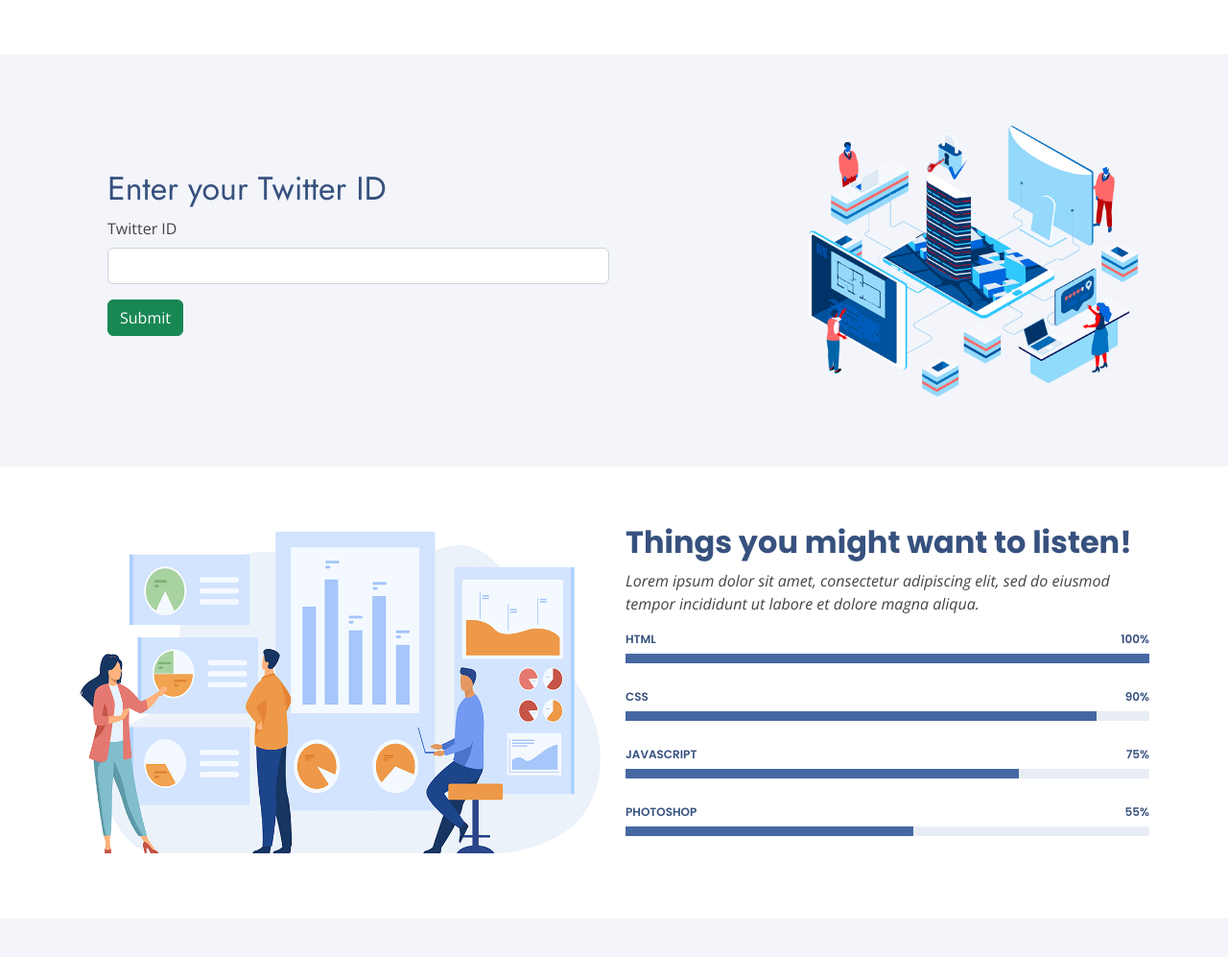
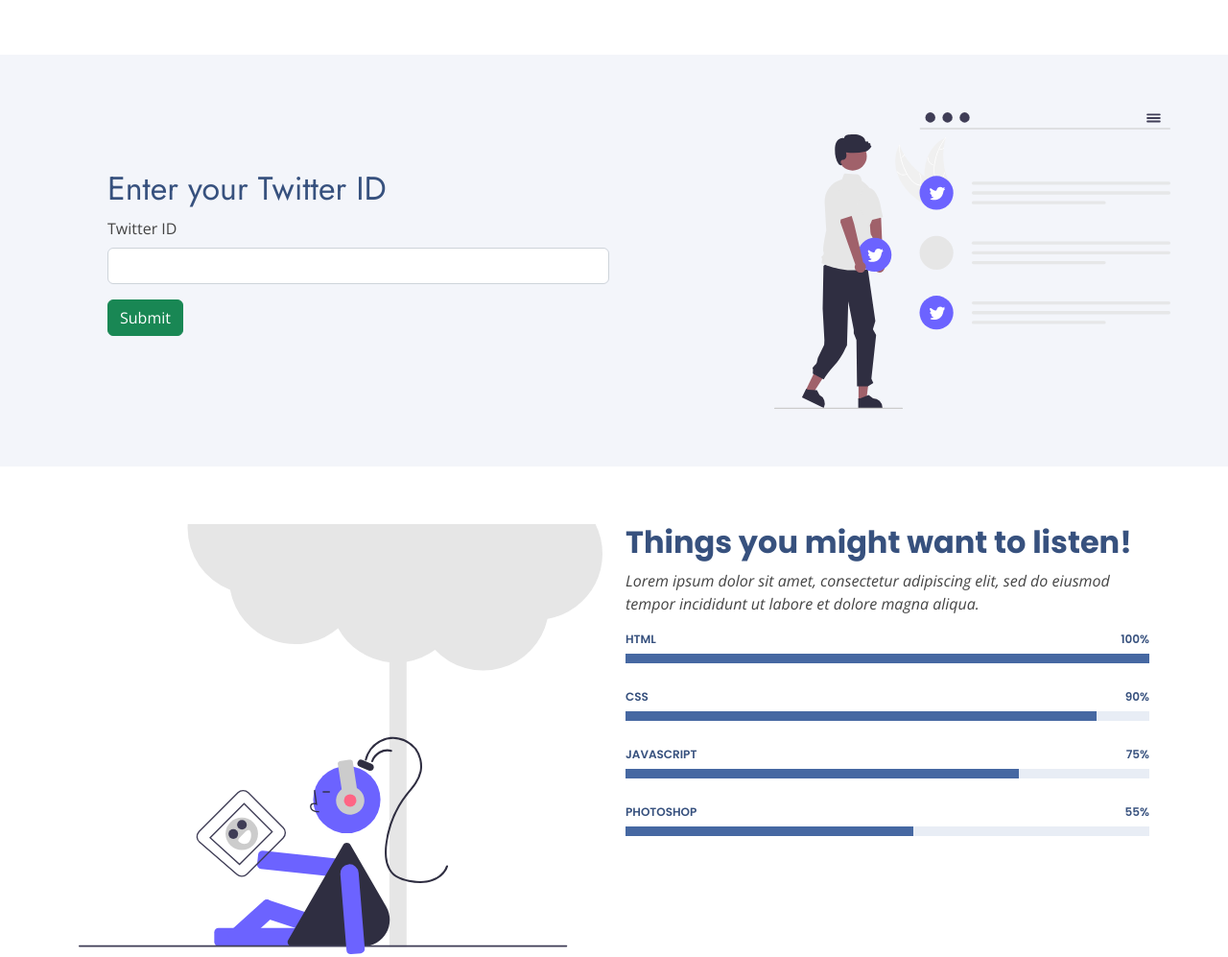
Before and after one commit to Andy-404/S.H.A.D.E-HTM_3.0, a plain HTML site: page index.html in a window 1280 px wide. Shown: the part 1185-2182 px from the top of the page at 96% size. Drawn offline with nearby package versions, Linux system fonts and the light colour scheme.

Commit message:
image changes

```diff
--- a/index.html
+++ b/index.html
@@ -262,7 +262,7 @@
 
             <div
               class="col-lg-5 align-items-stretch order-1 order-lg-2 img"
-              style="background-image: url('assets/img/why-us.png')"
+              style="background-image: url('assets/img/why-us.svg')"
               data-aos="zoom-in"
               data-aos-delay="150"
             >
@@ -282,7 +282,7 @@
               data-aos="fade-right"
               data-aos-delay="100"
             >
-              <img src="assets/img/skills.png" class="img-fluid" alt="" />
+              <img src="assets/img/skills.svg" class="img-fluid" alt="" />
             </div>
             <div
               class="col-lg-6 pt-4 pt-lg-0 content"
```
Also changed, not shown: assets/img/skills.svg (added), assets/img/why-us.svg (added).
